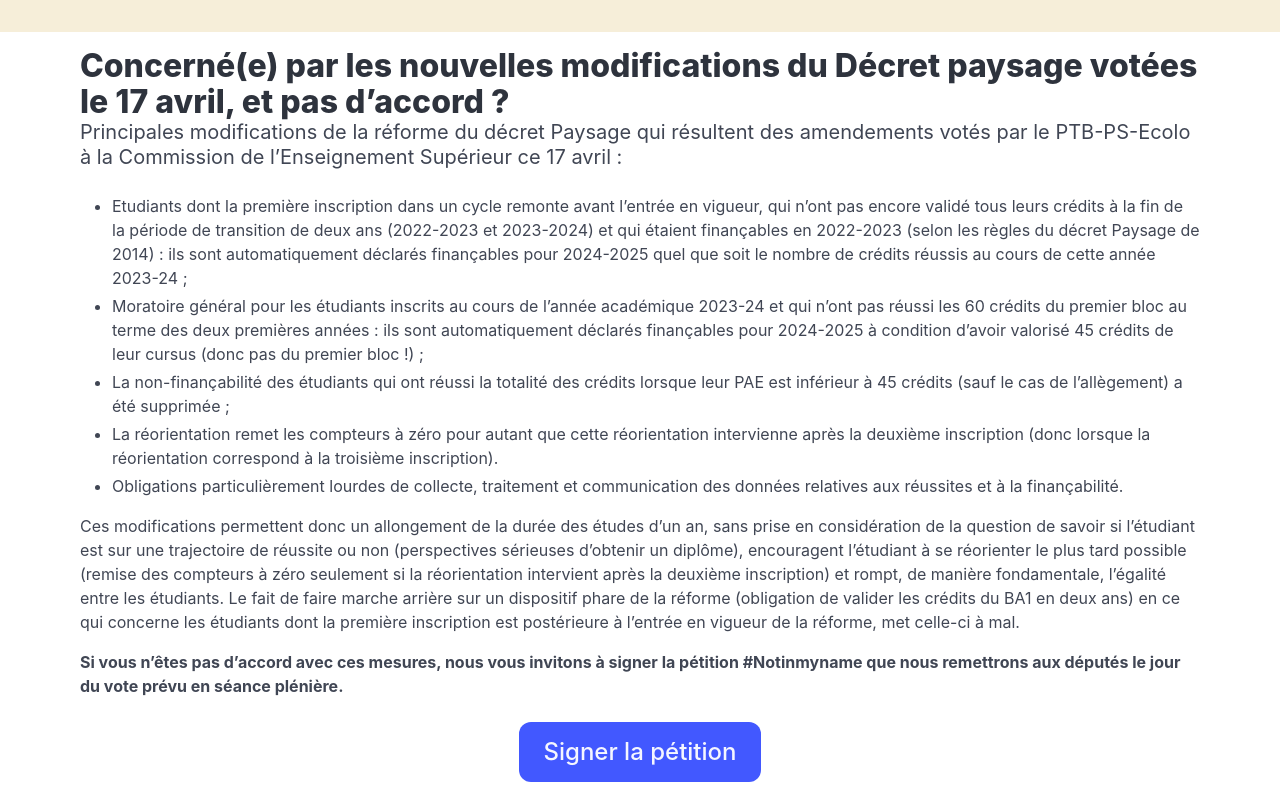
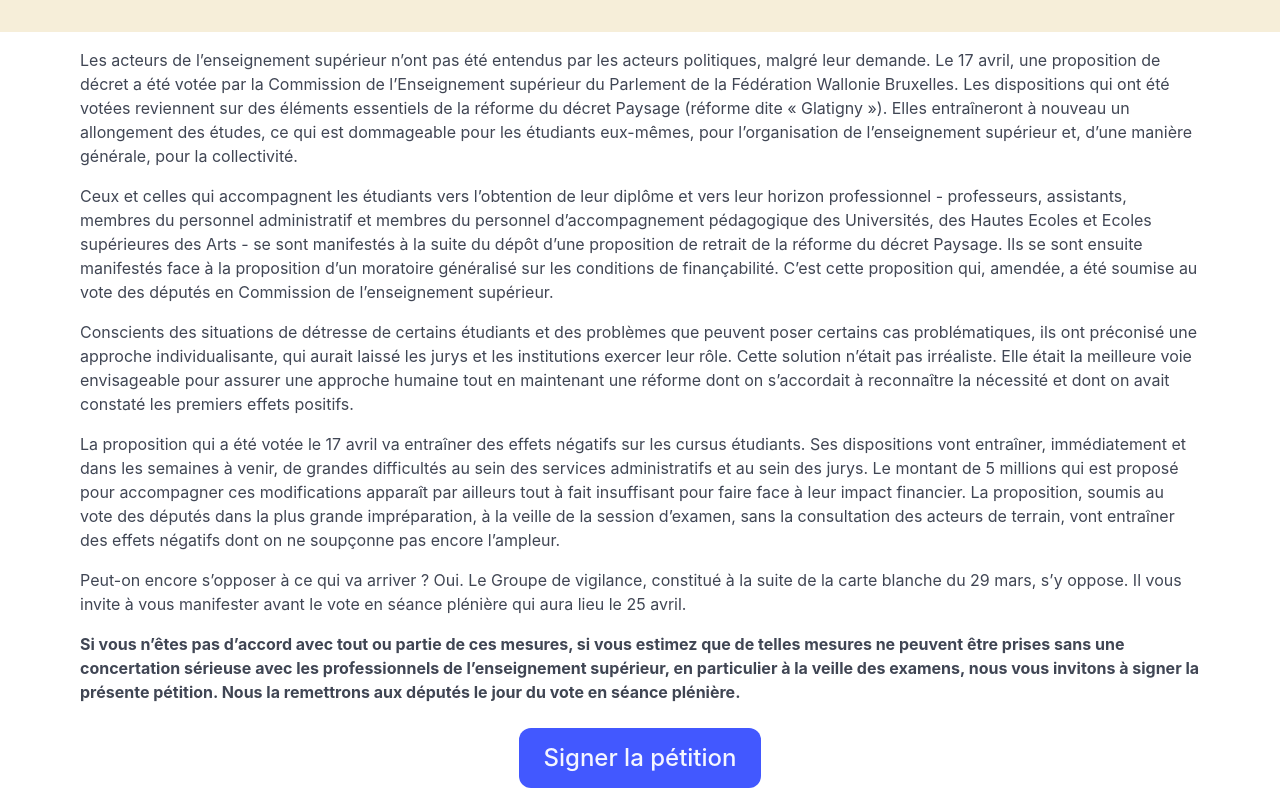
Before and after one commit to GuillaumeDerval/notinmyname, a plain HTML site: page index.html in a window 1280 px wide. Shown: the part 320-1120 px from the top of the page. Drawn offline with nearby package versions, Linux system fonts and the light colour scheme; a web font is replaced by a local one.

Commit message:
Text update

```diff
--- a/index.html
+++ b/index.html
@@ -87,46 +87,41 @@
 </section>
 <section>
     <div class="container  p-4">
-        <h2 class="title">Concerné(e) par les nouvelles modifications du Décret paysage votées le 17 avril, et pas d’accord ?</h2>
-
-        <h3 class="subtitle">Principales modifications de la réforme du décret Paysage qui résultent des amendements
-            votés par le PTB-PS-Ecolo à la Commission de l’Enseignement Supérieur ce 17 avril :</h3>
+        <div class="content">
+            <p>Les acteurs de l’enseignement supérieur n’ont pas été entendus par les acteurs politiques, malgré leur demande. Le 17 avril, une proposition de décret a été votée par la Commission de l’Enseignement supérieur du Parlement de la Fédération Wallonie Bruxelles. Les dispositions qui ont été votées reviennent sur des éléments essentiels de la réforme du décret Paysage (réforme dite « Glatigny »). Elles entraîneront à nouveau un allongement des études, ce qui est dommageable pour les étudiants eux-mêmes, pour l’organisation de l’enseignement supérieur et, d’une manière générale, pour la collectivité.</p>
+            <p>Ceux et celles qui accompagnent les étudiants vers l’obtention de leur diplôme et vers leur horizon professionnel - professeurs, assistants, membres du personnel administratif et membres du personnel d’accompagnement pédagogique des Universités, des Hautes Ecoles et Ecoles supérieures des Arts - se sont manifestés à la suite du dépôt d’une proposition de retrait de la réforme du décret Paysage. Ils se sont ensuite manifestés face à la proposition d’un moratoire généralisé sur les conditions de finançabilité. C’est cette proposition qui, amendée, a été soumise au vote des députés en Commission de l’enseignement supérieur. </p>
+            <p>Conscients des situations de détresse de certains étudiants et des problèmes que peuvent poser certains cas problématiques, ils ont préconisé une approche individualisante, qui aurait laissé les jurys et les institutions exercer leur rôle. Cette solution n’était pas irréaliste. Elle était la meilleure voie envisageable pour assurer une approche humaine tout en maintenant une réforme dont on s’accordait à reconnaître la nécessité et dont on avait constaté les premiers effets positifs. </p>
+            <p>La proposition qui a été votée le 17 avril va entraîner des effets négatifs sur les cursus étudiants. Ses dispositions vont entraîner, immédiatement et dans les semaines à venir, de grandes difficultés au sein des services administratifs et au sein des jurys. Le montant de 5 millions qui est proposé pour accompagner ces modifications apparaît par ailleurs tout à fait insuffisant pour faire face à leur impact financier. La proposition, soumis au vote des députés dans la plus grande impréparation, à la veille de la session d’examen, sans la consultation des acteurs de terrain, vont entraîner des effets négatifs dont on ne soupçonne pas encore l’ampleur. </p>
+            <p>Peut-on encore s’opposer à ce qui va arriver ? Oui. Le Groupe de vigilance, constitué à la suite de la carte blanche du 29 mars, s’y oppose. Il vous invite à vous manifester avant le vote en séance plénière qui aura lieu le 25 avril. </p>
+            <p><b>Si vous n’êtes pas d’accord avec tout ou partie de ces mesures, si vous estimez que de telles mesures ne peuvent être prises sans une concertation sérieuse avec les professionnels de l’enseignement supérieur, en particulier à la veille des examens, nous vous invitons à signer la présente pétition. Nous la remettrons aux députés le jour du vote  en séance plénière.</b></p>
+        </div>
+        <p class="has-text-centered">
+            <a class="button is-large is-link" href="https://docs.google.com/forms/d/e/1FAIpQLSeWJfuowPQQ9yUIO2JgRahdhebRXVE8mEzW1C1Way6lY_AlhA/viewform?usp=sf_link">Signer
+                la pétition</a>
+        </p>
+    </div>
+</section>
+<section>
+    <div class="container  p-4">
+        <h3 class="subtitle">Principales modifications de la réforme du décret Paysage qui résultent des amendements votés par le PTB-PS-Ecolo à la Commission de l’Enseignement Supérieur ce 17 avril :</h3>
 
         <div class="content">
             <ul>
-                <li>Etudiants dont la première inscription dans un cycle remonte avant l’entrée en vigueur, qui n’ont
-                    pas encore validé tous leurs crédits à la fin de la période de transition de deux ans (2022-2023 et
-                    2023-2024) et qui étaient finançables en 2022-2023 (selon les règles du décret Paysage de 2014) :
-                    ils sont automatiquement déclarés finançables pour 2024-2025 quel que soit le nombre de crédits
-                    réussis au cours de cette année 2023-24 ;
+                <li>Les étudiants dont la première inscription dans un cycle remonte avant l’entrée en vigueur de la réforme « Glatigny », qui n’ont pas encore validés tous leurs crédits à la fin de la période de transition de deux ans (2022-2023 et 2023-2024) et qui étaient finançables en 2023-2024 (selon les règles du décret Paysage de 2014) sont automatiquement déclarés finançables pour 2024-2025 quel que soit le nombre de crédits réussis au cours de cette année 2023-24.
                 </li>
-                <li>Moratoire général pour les étudiants inscrits au cours de l’année académique 2023-24 et qui n’ont
-                    pas réussi les 60 crédits du premier bloc au terme des deux premières années : ils sont
-                    automatiquement déclarés finançables pour 2024-2025 à condition d’avoir valorisé 45 crédits de leur
-                    cursus (donc pas du premier bloc !) ;
+                <li>Les étudiants finançables et inscrits au cours de l’année académique 2023-24 et qui n’ont pas réussi les 60 crédits du premier bloc au terme des deux premières années dans le premier cycle sont automatiquement déclarés finançables pour 2024-2025 à condition d’avoir valorisé 45 crédits de leur cursus (donc pas des crédits du premier bloc nécessairement). Les 60 crédits de la BA1 ne doivent donc pas, pour les étudiant inscrits en 2022-23, être acquis dans une limite de deux ans comme le prévoyait la réforme « Glatigny ».
                 </li>
-                <li>La non-finançabilité des étudiants qui ont réussi la totalité des crédits lorsque leur PAE est
-                    inférieur à 45 crédits (sauf le cas de l’allègement) a été supprimée ;
+                <li>La condition suivant laquelle les étudiants doivent réussir un PAE de minimum de 45 crédits pour être automatiquement finançables dans le cursus, introduite par la réforme « Glatigny » pour éviter la constitution de PAE trop légers, et donc l’allongement des études, est supprimée. Il convient d’observer que la réforme « Glatigny » permet toutefois un allègement du PAE sous certaines conditions.
                 </li>
-                <li>La réorientation remet les compteurs à zéro pour autant que cette réorientation intervienne après la
-                    deuxième inscription (donc lorsque la réorientation correspond à la troisième inscription).
+                <li>Les étudiants qui se réorientent après deux ans bénéficient désormais de deux ans de plus pour réussir les premiers 60 crédits. On peut donc parler d’une « remise à zéro » des compteurs lorsque la réorientation intervient après deux ans passés en BA 1, ce qui conduira à repousser les réorientations alors qu’elles pourraient s’avérer nécessaires.</li>
+                <li>Les amendements imposent des obligations particulièrement lourdes de collecte, de traitement et de communication des données relatives aux réussites et à la finançabilité.
                 </li>
-                <li>Obligations particulièrement lourdes de collecte, traitement et communication des données relatives
-                    aux réussites et à la finançabilité.
-                </li>
+                <li>Les amendements prévoient un montant de 5 millions d’euros pour faire face à l’impact financier qu’ils vont entraîner. Ce montant apparaît manifestement insuffisant.</li>
             </ul>
 
-            <p>Ces modifications permettent donc un allongement de la durée des études d’un an, sans prise en
-                considération de la question de savoir si l’étudiant est sur une trajectoire de réussite ou non
-                (perspectives sérieuses d’obtenir un diplôme), encouragent l’étudiant à se réorienter le plus tard
-                possible (remise des compteurs à zéro seulement si la réorientation intervient après la deuxième
-                inscription) et rompt, de manière fondamentale, l’égalité entre les étudiants. Le fait de faire marche
-                arrière sur un dispositif phare de la réforme (obligation de valider les crédits du BA1 en deux ans)
-                en ce qui concerne les étudiants dont la première inscription est postérieure à l’entrée en vigueur de
-                la réforme, met celle-ci à mal.</p>
+            <p>Ces modifications permettent donc un allongement de la durée des études d’un an, sans prise en considération de la question de savoir si l’étudiant est sur une trajectoire de réussite ou non (perspectives sérieuses d’obtenir un diplôme). Elles encouragent l’étudiant à se réorienter le plus tard possible (remise des compteurs à zéro si la réorientation intervient après la deuxième inscription). Tous les étudiants sont concernés. L’allongement des études est également préjudiciable aux étudiants les moins favorisés. Le taux de diplomation des étudiants boursiers a diminué depuis l’entrée en vigueur du décret Paysage, en 2014. Enfin, de manière fondamentale, ces dispositions nouvelles portent atteinte à l’égalité entre les étudiants. La réforme « Glatigny » était considérée comme un correctif nécessaire. Il fallait se donner le temps d’en mesurer les effets.</p>
 
-            <p><b>Si vous n’êtes pas d’accord avec ces mesures, nous vous invitons à signer la pétition #Notinmyname que
-                nous remettrons aux députés le jour du vote prévu en séance plénière.</b></p>
+            <p><b>Si vous n’êtes pas d’accord avec tout ou partie de ces mesures, si vous estimez que de telles mesures ne peuvent être prises sans une concertation sérieuse avec les professionnels de l’enseignement supérieur, en particulier à la veille des examens, nous vous invitons à signer la présente pétition. Nous la remettrons aux députés le jour du vote en séance plénière, le 25 avril.</b></p>
         </div>
         <p class="has-text-centered">
             <a class="button is-large is-link" href="https://docs.google.com/forms/d/e/1FAIpQLSeWJfuowPQQ9yUIO2JgRahdhebRXVE8mEzW1C1Way6lY_AlhA/viewform?usp=sf_link">Signer
```
Also changed, not shown: partage.html (+4 -0 lines), img_partage/format_2-7_1.png (added).
